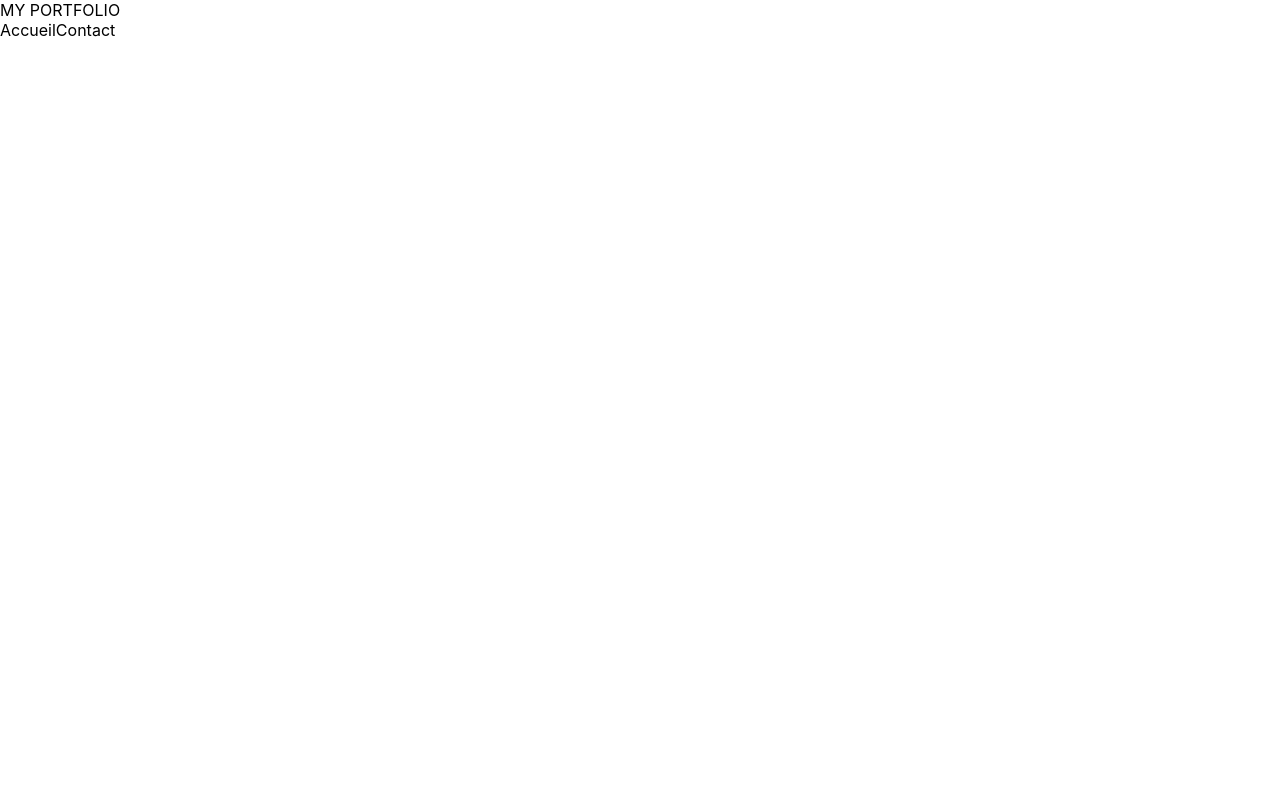
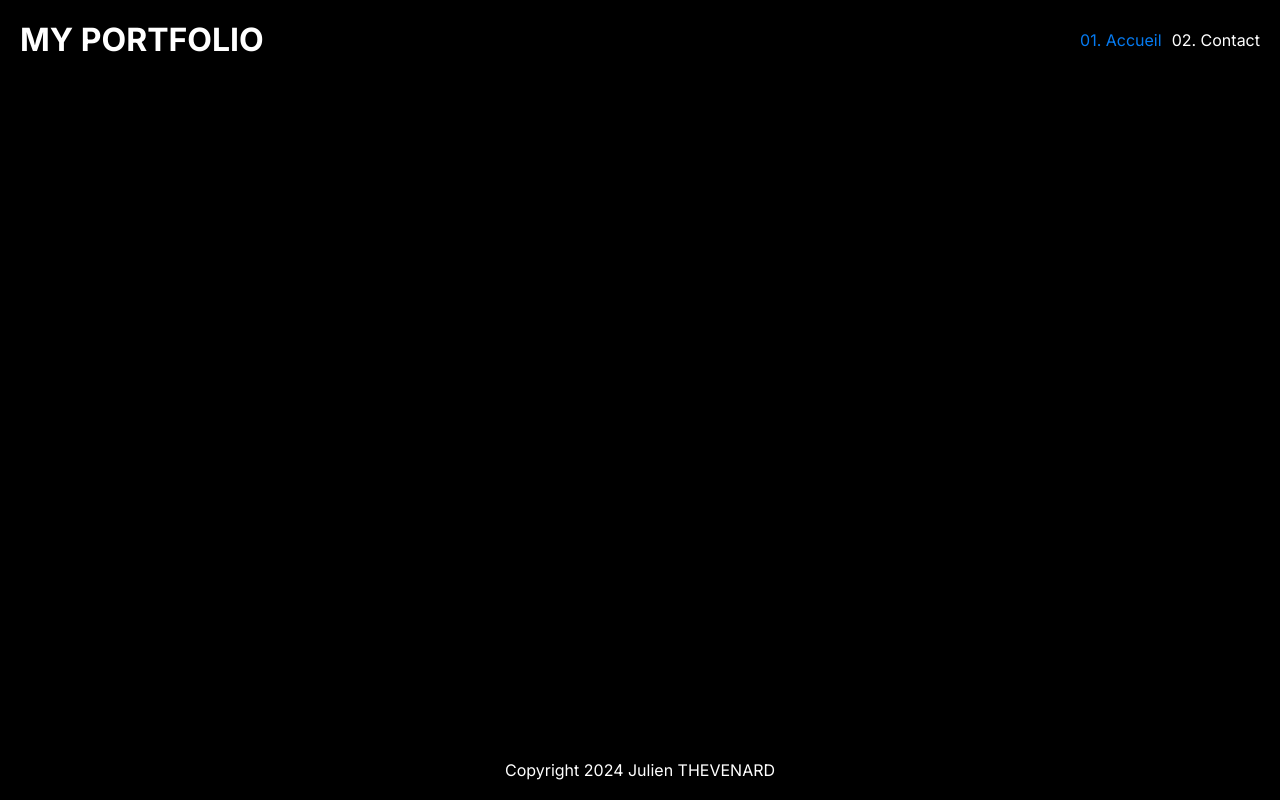
Before and after one commit to thevenardjulien/OC_JT_P12_MyPortfolio, a React (Vite) app: page / in a window 1280 px wide. Built offline with nearby package versions, Linux system fonts and the light colour scheme.

Commit message:
Add NotFound Page & Footer

```diff
--- a/src/App.scss
+++ b/src/App.scss
@@ -1,3 +1,5 @@
+@import url("https://fonts.googleapis.com/css2?family=Inter:wght@400;500;600;700&display=swap");
+
 * {
   margin: 0;
   box-sizing: border-box;
@@ -9,8 +11,21 @@
 }
 
 body {
-  font-family: Inter, serif;
+  font-family: "Inter", sans-serif;
   font-size: 1rem;
+  background-color: #000;
+  color: #fff;
+}
+
+#root {
+  display: flex;
+  flex-direction: column;
+  min-height: 100vh;
+  padding: 20px;
+}
+
+main {
+  flex: 1;
 }
 
 a {
@@ -20,4 +35,9 @@ a {
 
 a:hover {
   text-decoration: underline;
+  color: #057af0;
 }
+
+a.active {
+  color: #057af0;
+}
--- a/src/App.tsx
+++ b/src/App.tsx
@@ -1,10 +1,13 @@
 import "./App.scss";
+import Footer from "./layout/Footer";
 import Header from "./layout/Header";
 
 function App() {
   return (
     <>
       <Header />
+      <main></main>
+      <Footer />
     </>
   );
 }
--- /dev/null
+++ b/src/layout/Footer/index.scss
@@ -0,0 +1,4 @@
+footer {
+  display: flex;
+  justify-content: center;
+}
--- /dev/null
+++ b/src/layout/Footer/index.tsx
@@ -0,0 +1,11 @@
+import "./index.scss";
+
+const Footer = () => {
+  return (
+    <footer>
+      <p>Copyright 2024 Julien THEVENARD</p>
+    </footer>
+  );
+};
+
+export default Footer;
--- a/src/layout/Header.tsx
+++ /dev/null
@@ -1,13 +0,0 @@
-import { NavLink } from "react-router-dom";
-
-const Header = () => {
-  return (
-    <div>
-      <div>MY PORTFOLIO</div>
-      <NavLink to="/">Accueil</NavLink>
-      <NavLink to="/">Contact</NavLink>
-    </div>
-  );
-};
-
-export default Header;
--- /dev/null
+++ b/src/layout/Header/index.scss
@@ -0,0 +1,9 @@
+.header {
+  display: flex;
+  justify-content: space-between;
+  align-items: center;
+  &__links {
+    display: flex;
+    gap: 10px;
+  }
+}
--- /dev/null
+++ b/src/layout/Header/index.tsx
@@ -0,0 +1,18 @@
+import { Link, NavLink } from "react-router-dom";
+import "./index.scss";
+
+const Header = () => {
+  return (
+    <div className="header">
+      <Link to="/">
+        <h1>MY PORTFOLIO</h1>
+      </Link>
+      <nav className="header__links">
+        <NavLink to="/">01. Accueil</NavLink>
+        <NavLink to="/contact">02. Contact</NavLink>
+      </nav>
+    </div>
+  );
+};
+
+export default Header;
--- /dev/null
+++ b/src/pages/NotFound/index.scss
@@ -0,0 +1,9 @@
+.NotFound {
+  display: flex;
+  flex-direction: column;
+  justify-content: center;
+  align-items: center;
+  &__title {
+    font-size: 4rem;
+  }
+}
--- /dev/null
+++ b/src/pages/NotFound/index.tsx
@@ -0,0 +1,21 @@
+import Footer from "../../layout/Footer";
+import Header from "../../layout/Header";
+import "./index.scss";
+
+const NotFound = () => {
+  return (
+    <>
+      <Header />
+      <main className="NotFound">
+        <h1 className="NotFound__title">Erreur 404</h1>
+        <p>
+          Toutes nos excuses, nous sommes dans l'incapacité de retrouver la
+          page.
+        </p>
+      </main>
+      <Footer />
+    </>
+  );
+};
+
+export default NotFound;
--- a/src/router.tsx
+++ b/src/router.tsx
@@ -1,9 +1,14 @@
 import { createBrowserRouter } from "react-router-dom";
 import App from "./App";
+import NotFound from "./pages/NotFound";
 
 export const router = createBrowserRouter([
   {
     path: "/",
     element: <App />,
   },
+  {
+    path: "*",
+    element: <NotFound />,
+  },
 ]);
```
